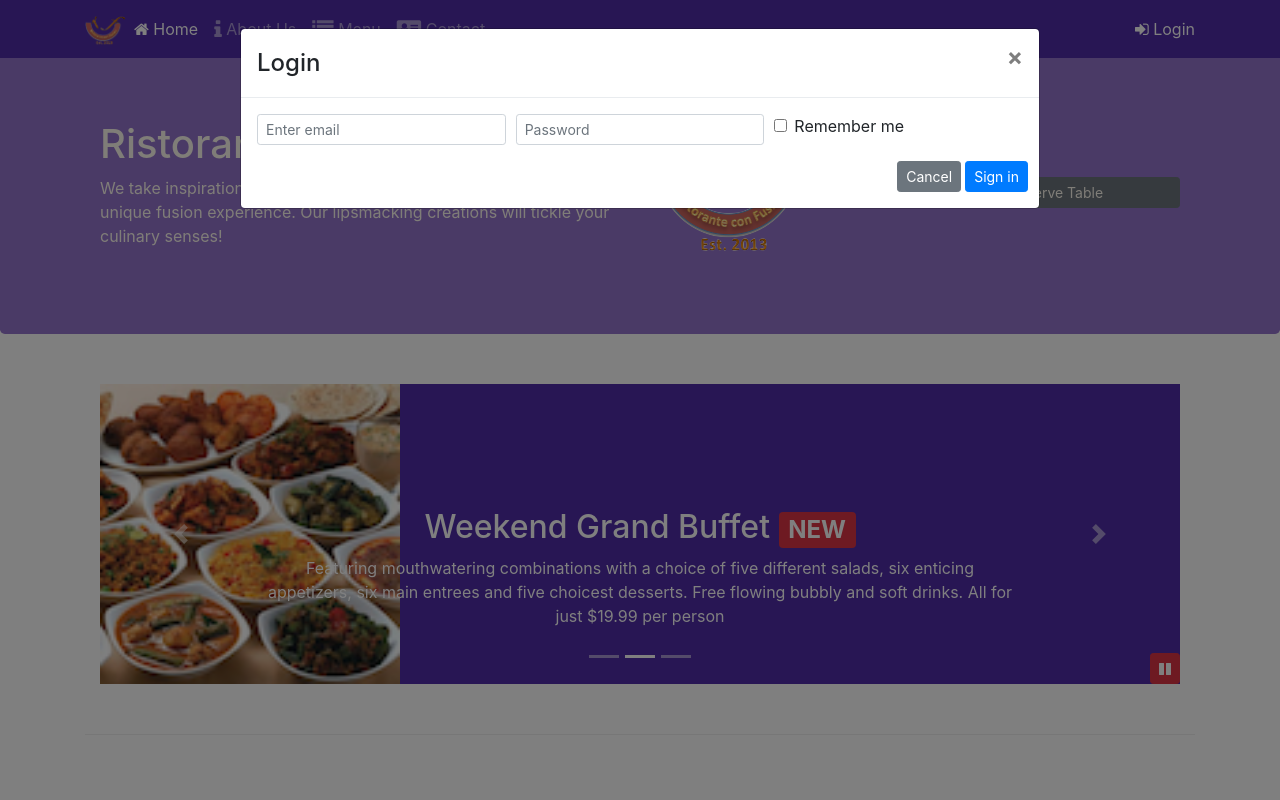
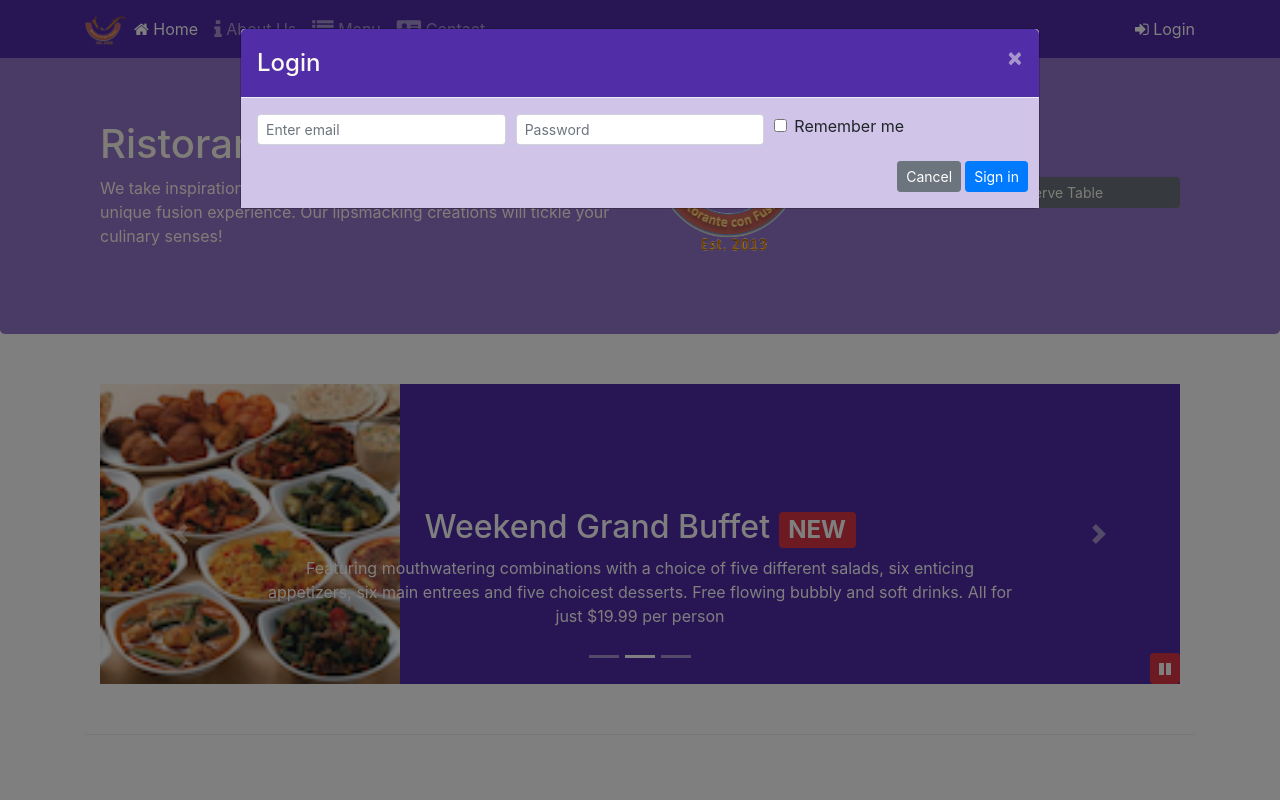
Before and after one commit to atabana/Confusion, a website: page index.html in a window 1280 px wide. Both pictures are taken after a click on the link "Login". Shown: the top 800 px of the page. Drawn offline with nearby package versions, Linux system fonts and the light colour scheme.

Commit message:
use javascript to trigger modals and update modal colors using scss

```diff
--- a/css/styles.scss
+++ b/css/styles.scss
@@ -73,3 +73,16 @@ body{
     position: absolute;
     bottom: 0px;
 }
+
+.modal {
+    .modal-header{
+        background-color: $background-dark;
+        color: floralwhite;
+        .close{
+            color: floralwhite;
+        }
+    }
+    .modal-body{
+        background-color: $background-pale;
+    }
+}
--- a/index.html
+++ b/index.html
@@ -37,7 +37,7 @@
                 </ul>
                 <span class="navbar-text">
 
-                    <a data-toggle="modal" data-target="#loginModal">
+                    <a id="loginButton">
                         <span class="fa fa-sign-in"></span> Login
                     </a>
                 </span>
@@ -159,8 +159,7 @@
                     <img src="img/logo.png" class="img-fluid">
                 </div>
                 <div class="col-12 col-sm-3">
-                    <a class="btn btn-secondary btn-sm btn-block" role="button" data-toggle="modal"
-                        data-target="#reserveModal" data-placement="bottom">Reserve Table</a>
+                    <a class="btn btn-secondary btn-sm btn-block" role="button"  id="reserveButton">Reserve Table</a>
                 </div>
             </div>
         </div>
@@ -357,6 +356,17 @@
                 }
             });
 
+            $('#loginButton').click(function(){
+                $('#loginModal').modal('toggle');
+
+            });
+
+            $('#reserveButton').click(function(){
+                $('#reserveModal').modal('toggle');
+            });
+
+
+
         });
     </script>
 
```
Also changed, not shown: css/styles.css.
